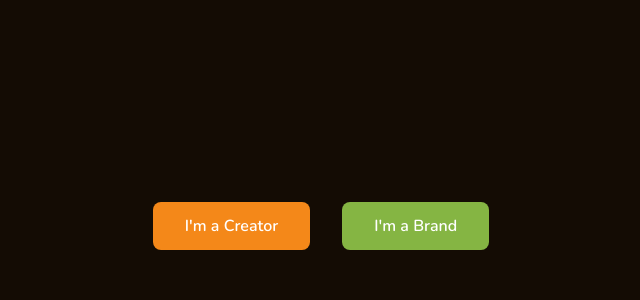
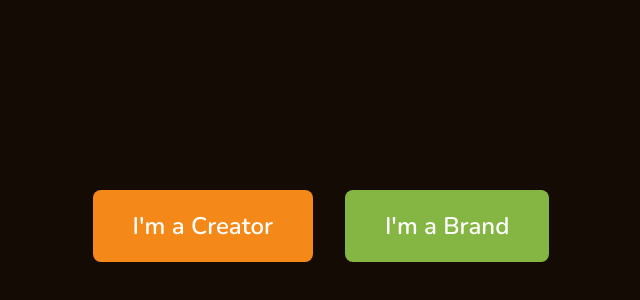
Before and after one commit to FruitStudioUK/Fruit-Site, a Next.js app: page / in a window 1280 px wide. Shown: the part 174-474 px from the top of the page, without its empty margins (319-959 px from the left). Built offline with nearby package versions, Linux system fonts and the light colour scheme.

Commit message:
Update page.tsx

```diff
--- a/app/page.tsx
+++ b/app/page.tsx
@@ -28,25 +28,30 @@ export default function HomePage() {
           animating ? 'opacity-0' : 'opacity-100'
         }`}
       >
+        <div className="relative">
   <button
     onClick={(e) => {
-    createRipple(e);
+      createRipple(e, "ripple-orange");
       handleSelect("creator");
     }}
-  className="btn-primary relative overflow-hidden"
+    className="btn-primary text-2xl py-5 px-10 relative z-10"
   >
     I'm a Creator
   </button>
+</div>
 
+<div className="relative">
   <button
     onClick={(e) => {
-    createRipple(e);
+      createRipple(e, "ripple-green");
       handleSelect("brand");
     }}
-  className="btn-secondary relative overflow-hidden"
+    className="btn-secondary text-2xl py-5 px-10 relative z-10"
   >
     I'm a Brand
   </button>
+</div>
+
 
 
       </div>
```
Lines whose indentation alone changed are shown as unchanged.
